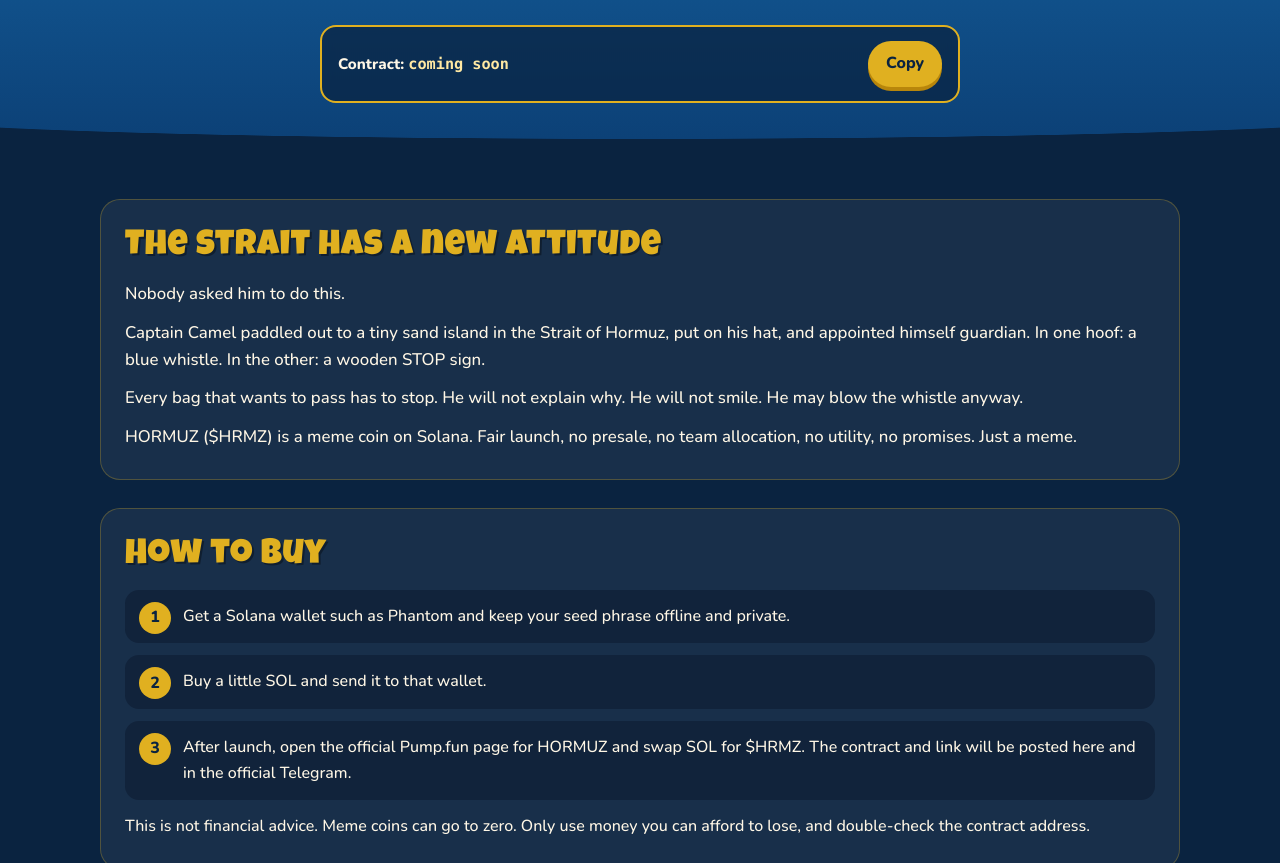
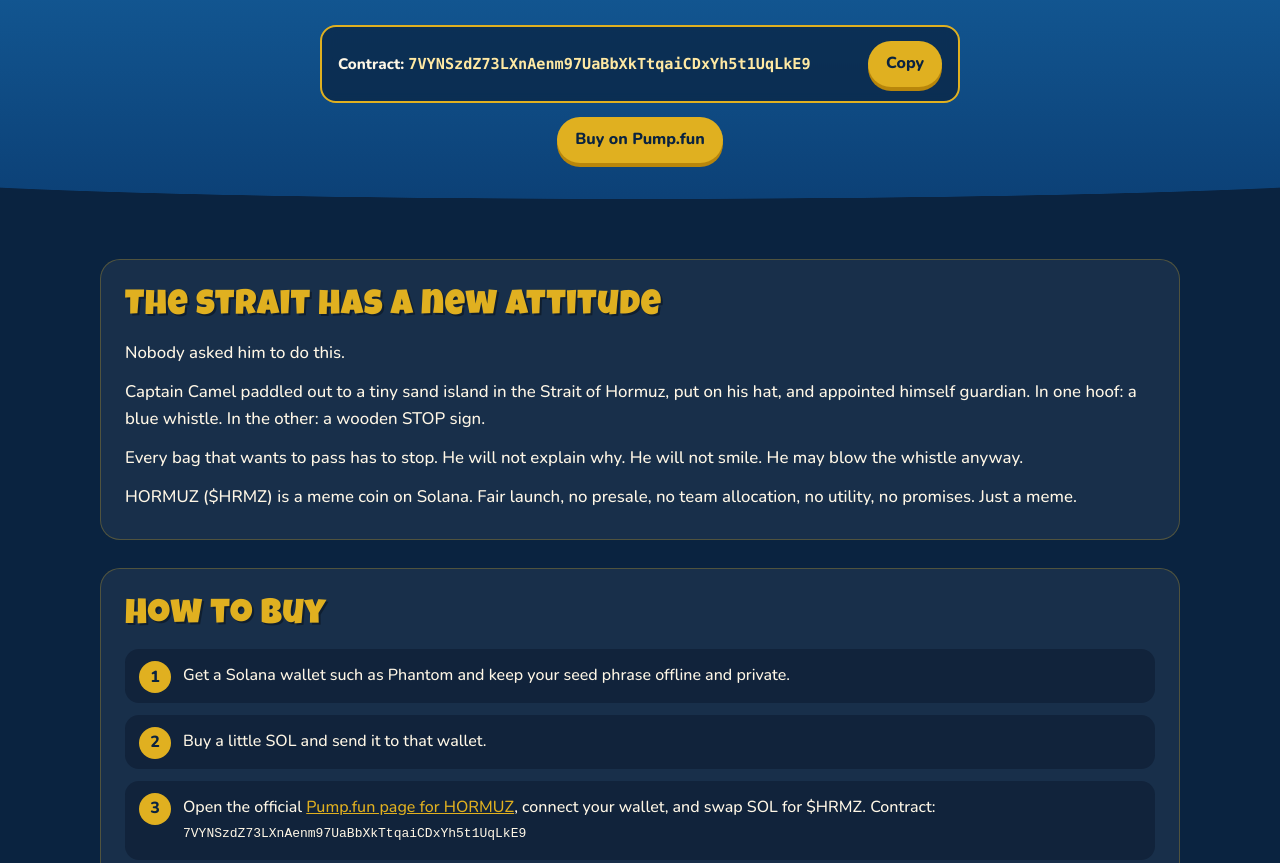
Before and after one commit to jaciacoin/hormuz, a plain HTML site: page index.html in a window 1280 px wide. Shown: the part 1023-1886 px from the top of the page. Drawn offline with nearby package versions, Linux system fonts and the light colour scheme.

Commit message:
Add HRMZ contract address and Pump.fun link

```diff
--- a/index.html
+++ b/index.html
@@ -270,9 +270,10 @@
       <div class="ticker">$HRMZ</div>
       <p class="tagline">Captain Camel. Every bag stops here.</p>
       <div class="contract-box">
-        <p>Contract: <span class="ca" id="contract">coming soon</span></p>
-        <button type="button" class="copy" id="copy-btn" data-copy="coming soon">Copy</button>
+        <p>Contract: <span class="ca" id="contract">7VYNSzdZ73LXnAenm97UaBbXkTtqaiCDxYh5t1UqLkE9</span></p>
+        <button type="button" class="copy" id="copy-btn" data-copy="7VYNSzdZ73LXnAenm97UaBbXkTtqaiCDxYh5t1UqLkE9">Copy</button>
       </div>
+      <p style="margin-top:14px"><a class="btn" href="https://pump.fun/coin/7VYNSzdZ73LXnAenm97UaBbXkTtqaiCDxYh5t1UqLkE9" target="_blank" rel="noopener noreferrer">Buy on Pump.fun</a></p>
     </div>
   </header>
 
@@ -290,7 +291,7 @@
       <ol class="steps">
         <li>Get a Solana wallet such as Phantom and keep your seed phrase offline and private.</li>
         <li>Buy a little SOL and send it to that wallet.</li>
-        <li>After launch, open the official Pump.fun page for HORMUZ and swap SOL for $HRMZ. The contract and link will be posted here and in the official Telegram.</li>
+        <li>Open the official <a href="https://pump.fun/coin/7VYNSzdZ73LXnAenm97UaBbXkTtqaiCDxYh5t1UqLkE9" target="_blank" rel="noopener noreferrer">Pump.fun page for HORMUZ</a>, connect your wallet, and swap SOL for $HRMZ. Contract: <code>7VYNSzdZ73LXnAenm97UaBbXkTtqaiCDxYh5t1UqLkE9</code></li>
       </ol>
       <p style="margin-top:14px">This is not financial advice. Meme coins can go to zero. Only use money you can afford to lose, and double-check the contract address.</p>
     </section>
@@ -301,6 +302,7 @@
       <div class="socials">
         <a class="btn" href="https://x.com/HRMZcamel" target="_blank" rel="noopener noreferrer">X — @HRMZcamel</a>
         <a class="btn" href="https://t.me/+UMSa93p8GWJkODU9" target="_blank" rel="noopener noreferrer">Telegram</a>
+        <a class="btn" href="https://pump.fun/coin/7VYNSzdZ73LXnAenm97UaBbXkTtqaiCDxYh5t1UqLkE9" target="_blank" rel="noopener noreferrer">Pump.fun</a>
       </div>
     </section>
 
```
